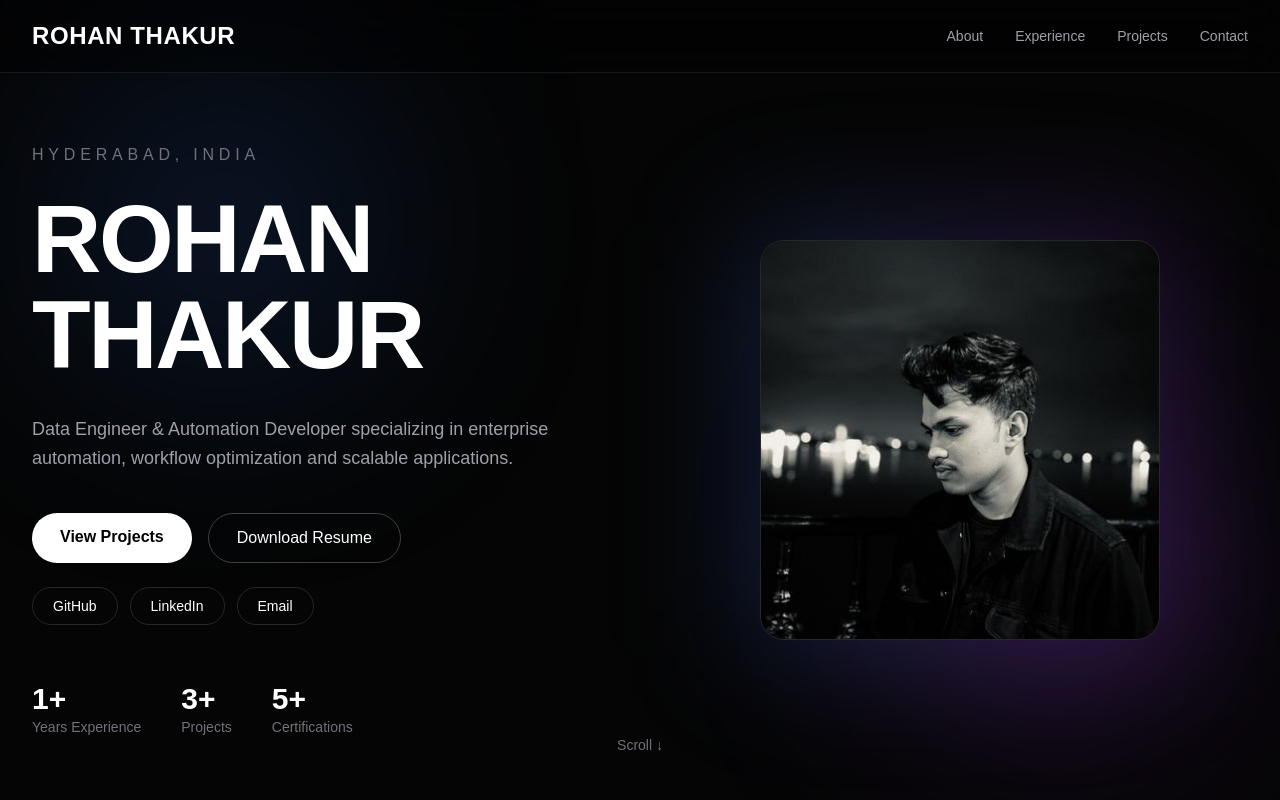
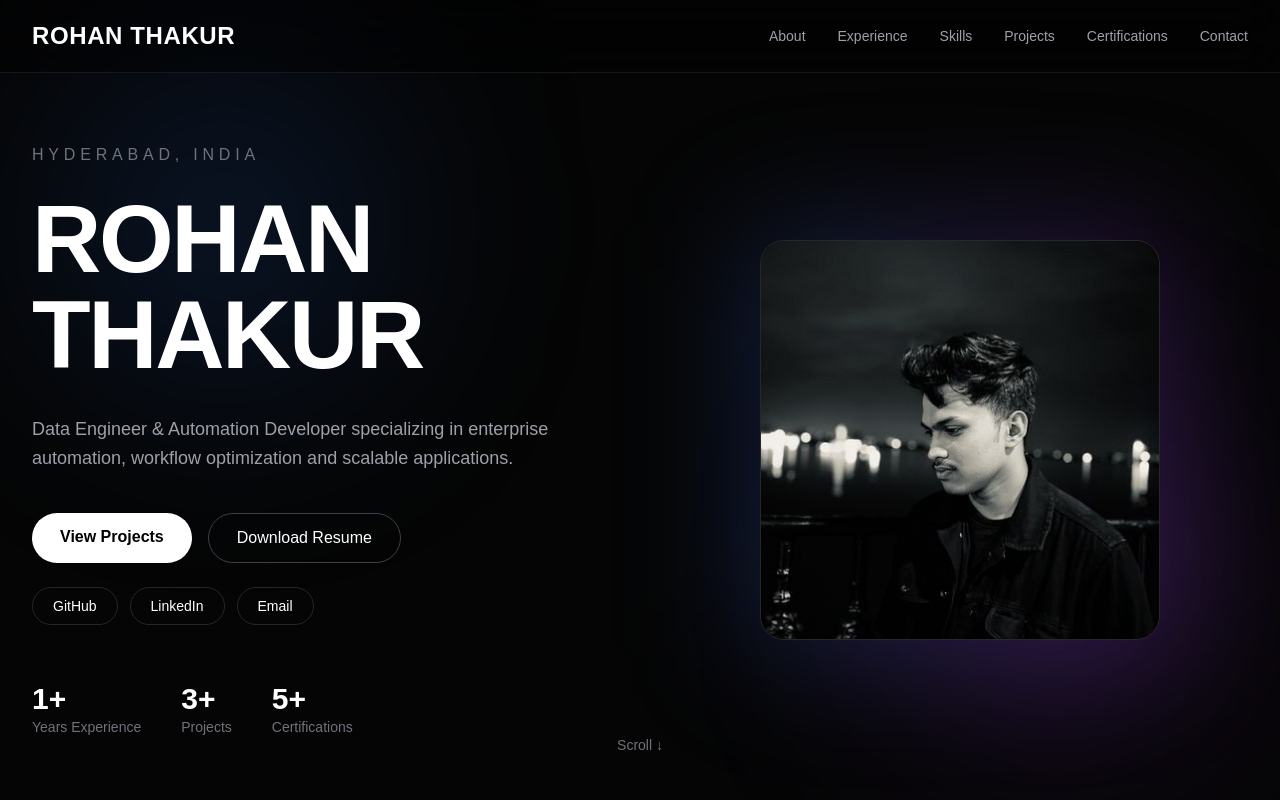
Before and after one commit to RohanThakur1927/rohan-portfolio, a Next.js app: page / in a window 1280 px wide. Shown: the top 800 px of the page. Built offline with nearby package versions, Linux system fonts and the light colour scheme.

Commit message:
Updated navbar navigation

```diff
--- a/app/components/Navbar.tsx
+++ b/app/components/Navbar.tsx
@@ -17,18 +17,20 @@ export default function Navbar() {
         });
       },
       {
-        threshold: 0.3,
+        threshold: 0.4,
       }
     );
 
-    sections.forEach((section) => observer.observe(section));
+    sections.forEach((section) => {
+      observer.observe(section);
+    });
 
     return () => observer.disconnect();
   }, []);
 
   const linkClass = (section: string) =>
     active === section
-      ? "text-white border-b-2 border-white pb-1"
+      ? "text-white relative after:absolute after:left-0 after:-bottom-2 after:w-full after:h-px after:bg-white"
       : "text-zinc-400 hover:text-white transition";
 
   return (
@@ -42,7 +44,7 @@ export default function Navbar() {
           ROHAN THAKUR
         </a>
 
-        <div className="flex gap-8 text-sm">
+        <div className="hidden md:flex gap-8 text-sm">
 
           <a href="#about" className={linkClass("about")}>
             About
@@ -52,8 +54,16 @@ export default function Navbar() {
             Experience
           </a>
 
+          <a href="#skills" className={linkClass("skills")}>
+            Skills
+          </a>
+
           <a href="#projects" className={linkClass("projects")}>
             Projects
+          </a>
+
+          <a href="#certifications" className={linkClass("certifications")}>
+            Certifications
           </a>
 
           <a href="#contact" className={linkClass("contact")}>
@@ -61,6 +71,7 @@ export default function Navbar() {
           </a>
 
         </div>
+
       </div>
     </nav>
   );
```
